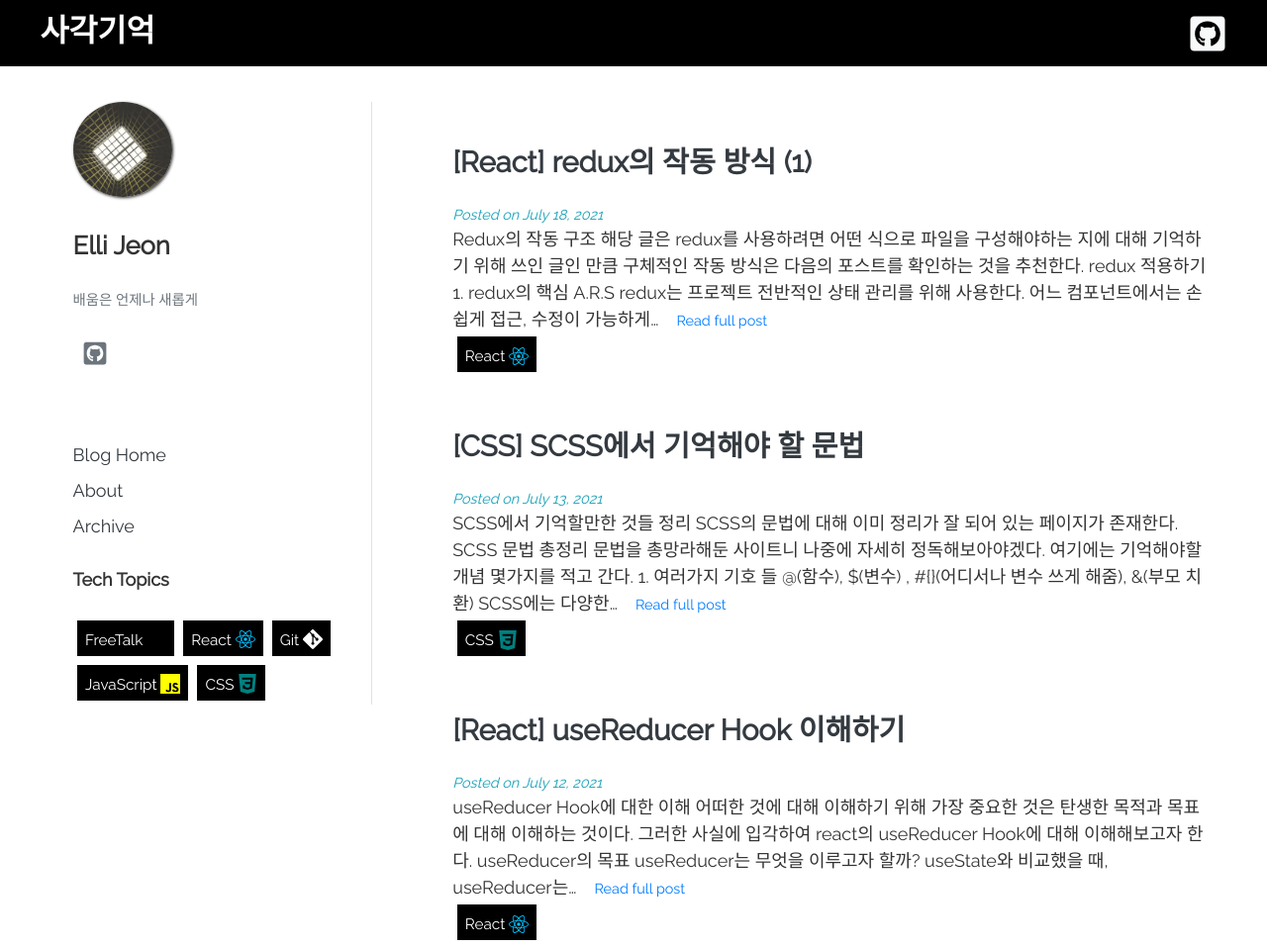
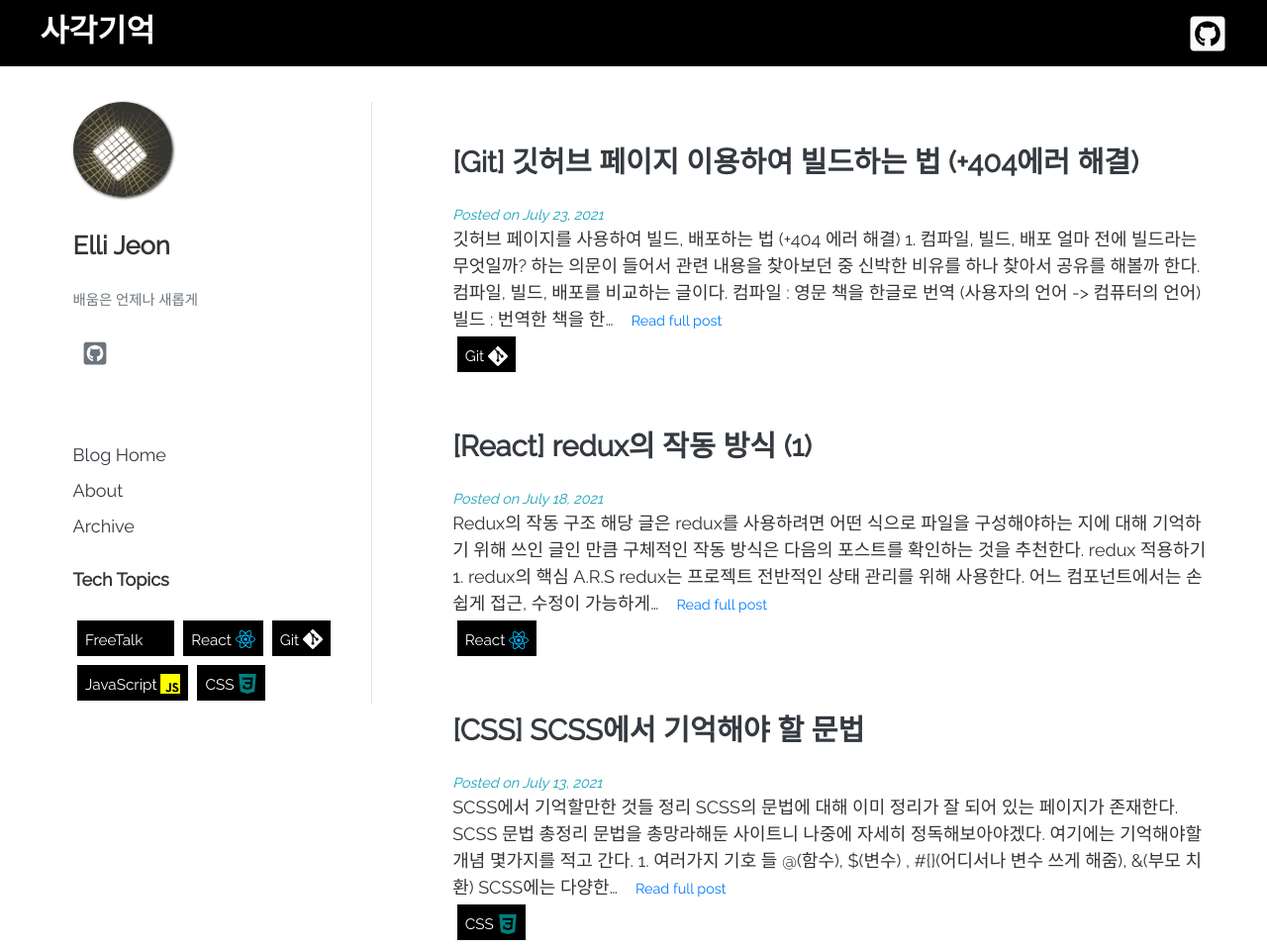
Before and after one commit to Elli-Jeon/MyBlog, a Gatsby site: page / in a window 1280 px wide. Shown: the top 958 px of the page at 99% size. Built offline with nearby package versions, Linux system fonts and the light colour scheme; Gatsby itself is replaced by a stand-in of ours; some packages are replaced by stand-ins of ours.

Commit message:
[Fix] post 오류 수정

```diff
--- a/posts/git - 빌드 방법과 gh-page 404 not found 해결법.md
+++ b/posts/git - 빌드 방법과 gh-page 404 not found 해결법.md
@@ -1,9 +1,9 @@
 ---
 tags:
-  - ["git"]
+  - git
 published: true
-date: 2021-07-04T17:09:22.708Z
-title: '[FreeTalk] Starting Blog'
+date: 2021-07-23
+title: '[Git] 깃허브 페이지 이용하여 빌드하는 법 (+404에러 해결)'
 ---
 
 ## 깃허브 페이지를 사용하여 빌드, 배포하는 법 (+404 에러 해결)
```
